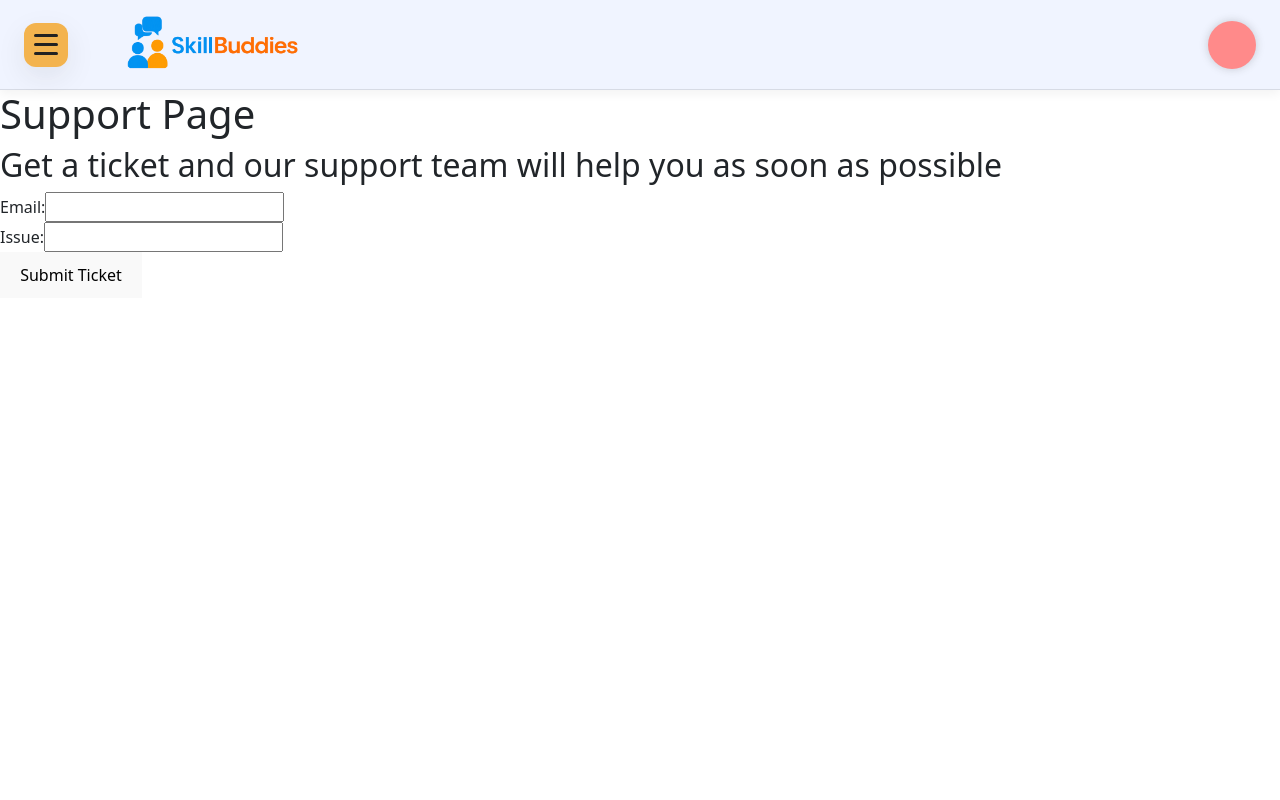
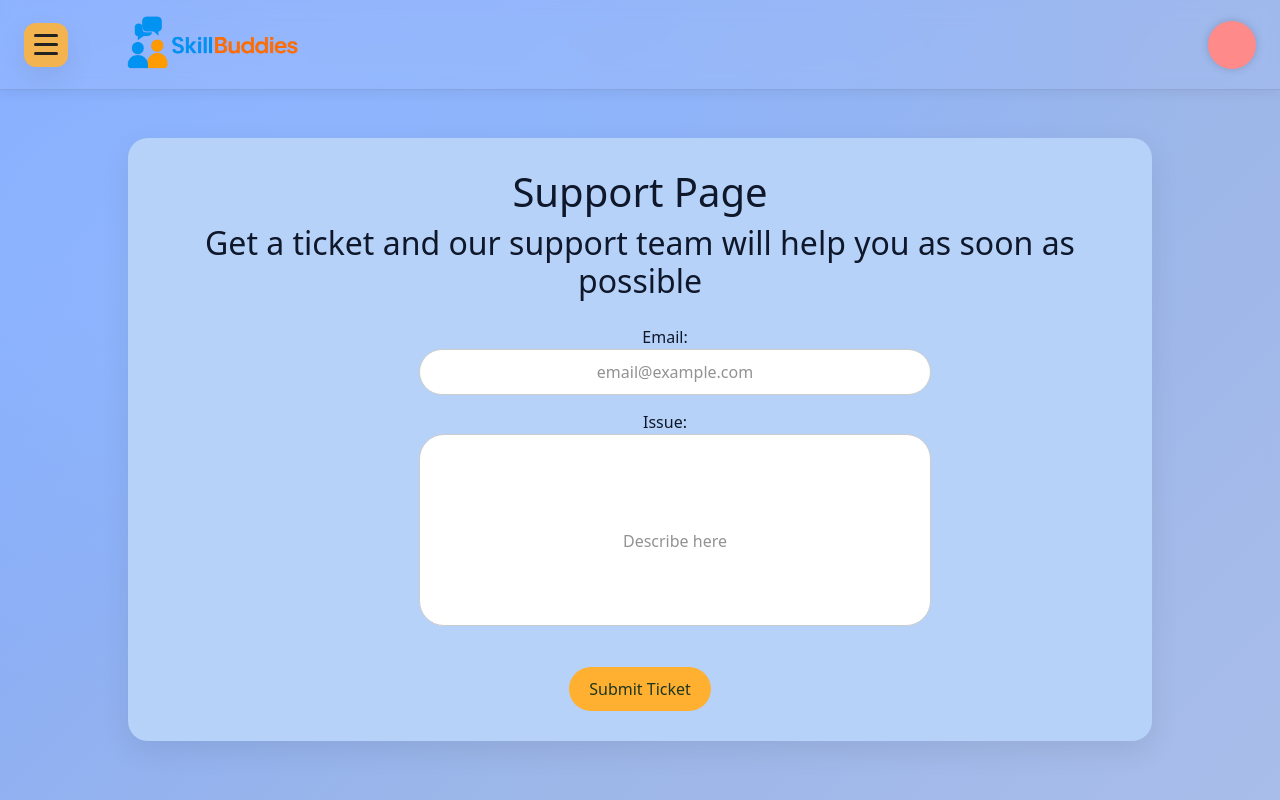
Before and after one commit to novesz/SkillBuddies, a React (Vite) app in the folder frontend/: page /support in a window 1280 px wide. Built offline with nearby package versions, Linux system fonts and the light colour scheme.

Commit message:
support folytat
Eszti fejezd be légyszi mert nem bírom a Home.css-t

```diff
--- a/frontend/src/pages/SupportPage.jsx
+++ b/frontend/src/pages/SupportPage.jsx
@@ -1,29 +1,31 @@
 import React from "react";
 import { Link } from "react-router-dom";
 import Header from "../components/header/Header";
-import "../styles/SupportPage.css";
+import "../styles/Home.css";
 import "bootstrap/dist/css/bootstrap.min.css";
 
 export default function SupportPage() {
     return (
         <>
-            <div className="support-page">
+            <div className="sb-page">
                 <Header />
-                <div>
+                <div className="support-content text-center mt-5" id="suppMain">
                     <h1>Support Page</h1>
                     <h2>Get a ticket and our support team will help you as soon as possible</h2>
-                    <form className="support-form">
+                    <form className="support-form col-6 mx-auto mt-4">
                         <label>
                             Email:
-                            <input type="email" name="email" required />
+                            <br />
+                            <input type="email" name="email" required id="emailField" placeholder="email@example.com"/>
                         </label>
                         <br />
                         <label>
                             Issue:
-                            <input name="issue" required></input>
+                            <br />
+                            <textarea name="issue" required id="desrField" placeholder="Describe here"></textarea>
                         </label>
                         <br />
-                        <button type="submit">Submit Ticket</button>
+                        <button type="submit" id="subButton">Submit Ticket</button>
                     </form>
                 </div>
             </div>
--- a/frontend/src/styles/Home.css
+++ b/frontend/src/styles/Home.css
@@ -81,3 +81,45 @@ body{font-family:ui-sans-serif,system-ui,-apple-system,"Segoe UI",Roboto,Arial,s
   .sb-search-wrap{margin-top:10px}
 }
 @media (max-width:480px){ .sb-join{padding:6px 12px} }
+
+/* Pali styleok - Support page*/
+#emailField, #desrField {
+  font-size: 16px;
+  padding: 10px;
+  border-radius: 25px;
+  border: 1px solid #ccc;
+  margin-bottom: 15px;
+  margin-left: 20px;
+  width: 40vw;
+  text-align: start;
+}
+#desrField{
+  height: 15vw;
+  resize: none;
+  overflow: hidden;
+}
+#subButton{
+  font-size: 16px;
+  padding: 10px 20px;
+  border-radius: 25px;
+  border: none;
+  background-color: #FFB030;
+  color: #1E361E;
+  cursor: pointer;
+  margin-top: 20px;
+
+}
+#emailField::placeholder, #desrField::placeholder{
+  text-align: center;
+  color: rgb(146, 146, 146);
+  line-height: 15vw;
+}
+#suppMain{
+  background-color: var(--card);
+  width: 80%;
+  margin-left: auto;
+  margin-right: auto;
+  padding: 30px;
+  border-radius: 20px;
+  box-shadow: var(--shadow);
+}
```
Also changed, not shown: frontend/src/styles/SupportPage.css (deleted), 1 other file (tests, documents, lock files or other folders).
